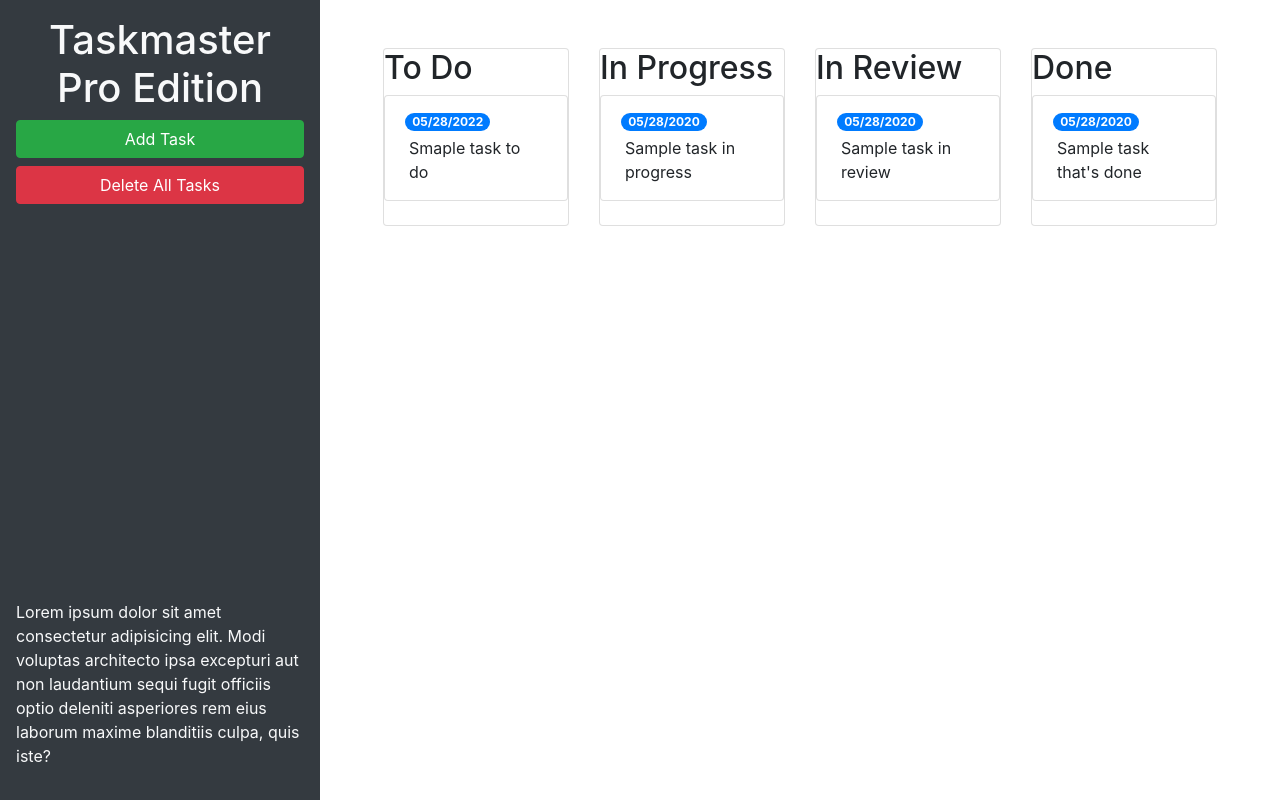
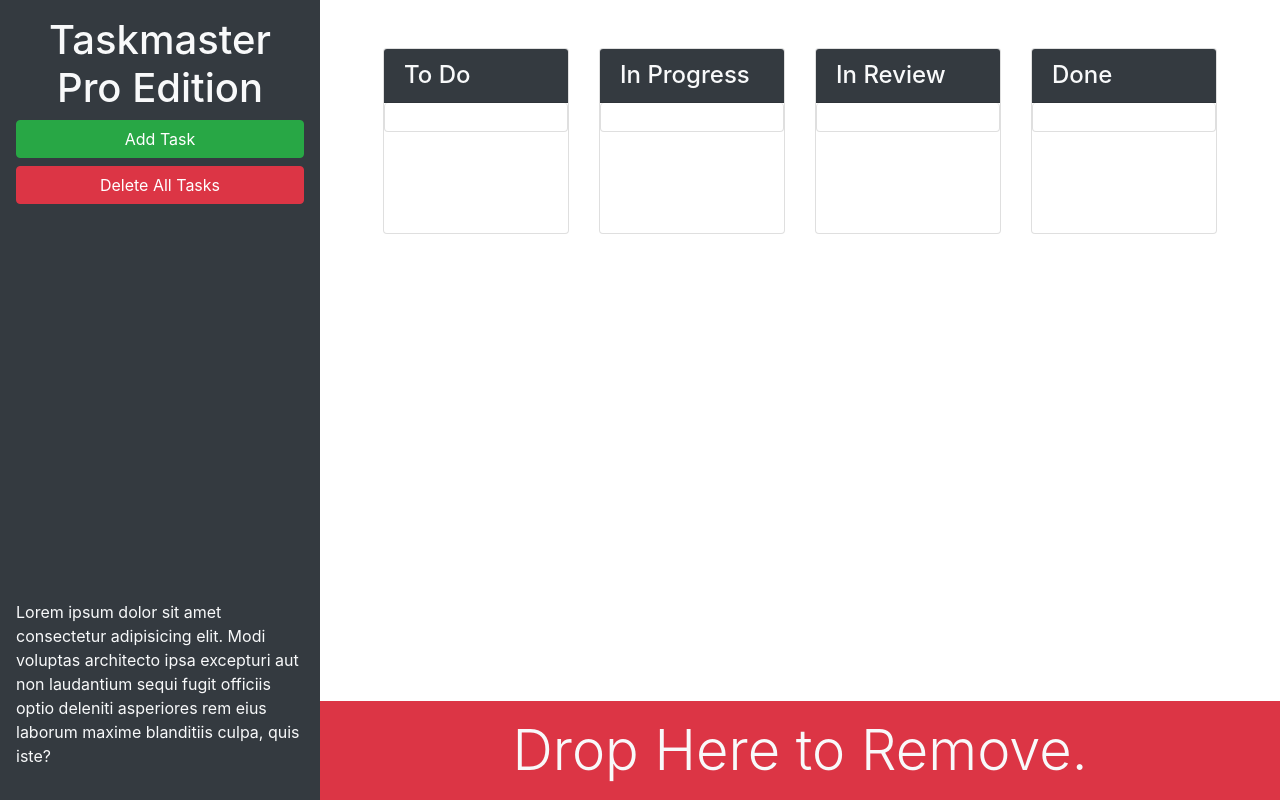
Before and after one commit to eraymond1/taskmaster-pro, a plain HTML site: page index.html in a window 1280 px wide. Drawn offline with nearby package versions, Linux system fonts and the light colour scheme.

Commit message:
added more bootstrap style to page and added trash bin. Created cards out of tasks

```diff
--- a/index.html
+++ b/index.html
@@ -13,17 +13,17 @@
 <body>
 
   <div class="row min-vh-100 no-gutters">
-    <header class="col-12 col-lg-3 bg-dark text-light d-flex flex-column p-4 p-lg-3">
+    <header class="col-12 col-lg-3 bg-dark text-light sticky-top d-flex flex-column p-4 p-lg-3">
       <h1 class="text-center">Taskmaster Pro Edition</h1>
       <button id="create-task" class="btn btn-block btn-success" data-toggle="modal" data-target="#task-form-modal">Add
         Task</button>
       <button id="remove-tasks" class="btn btn-block btn-danger">Delete All Tasks</button>
-      <p class="mt-auto">Lorem ipsum dolor sit amet consectetur adipisicing elit. Modi voluptas architecto ipsa
+      <p class="mt-auto d-none d-lg-block">Lorem ipsum dolor sit amet consectetur adipisicing elit. Modi voluptas architecto ipsa
         excepturi aut non
         laudantium sequi fugit officiis optio deleniti asperiores rem eius laborum maxime blanditiis culpa, quis iste?
       </p>
     </header>
-    <main class="col-12 col-lg-9">
+    <main class="col-12 col-lg-9 d-flex flex-column">
 
 
       <div class="m-5 row justify-content-around">
@@ -31,11 +31,11 @@
         <!--Todo Start-->
         <div class="col-12 col-md-6 col-xl-3 mb-3">
           <div class="card">
-            <h2>To Do</h2>
+            <h4 class="card-header bg-dark text-light">To Do</h4>
             <ul id="list-toDo" class="list-group">
               <li class="list-group-item">
-                <span class="badge badge-primary badge-pill">05/28/2022</span>
-                <p class="m-1">Smaple task to do</p>
+                <span class="badge badge-primary badge-pill"></span>
+                <p class="m-1"></p>
               </li>
             </ul>
           </div>
@@ -45,11 +45,11 @@
         <!--In progress start-->
         <div class="col-12 col-md-6 col-xl-3 mb-3">
           <div class="card">
-            <h2>In Progress</h2>
+            <h4 class="card-header bg-dark text-light">In Progress</h4>
             <ul id="list-inProgress" class="list-group">
               <li class="list-group-item">
-                <span class="badge badge-primary badge-pill">05/28/2020</span>
-                <p class="m-1">Sample task in progress</p>
+                <span class="badge badge-primary badge-pill"></span>
+                <p class="m-1"></p>
               </li>
             </ul>
           </div>
@@ -59,11 +59,11 @@
         <!--in review start-->
         <div class="col-12 col-md-6 col-xl-3 mb-3">
           <div class="card">
-            <h2>In Review</h2>
+            <h4 class="card-header bg-dark text-light">In Review</h4>
             <ul id="list-inReview" class="list-group">
               <li class="list-group-item">
-                <span class="badge badge-primary badge-pill">05/28/2020</span>
-                <p class="m-1">Sample task in review</p>
+                <span class="badge badge-primary badge-pill"></span>
+                <p class="m-1"></p>
               </li>
             </ul>
           </div>
@@ -73,11 +73,11 @@
         <!--done start-->
         <div class="col-12 col-md-6 col-xl-3 mb-3">
           <div class="card">
-            <h2>Done</h2>
+            <h4 class="card-header bg-dark text-light">Done</h4>
             <ul id="list-done" class="list-group">
               <li class="list-group-item">
-                <span class="badge badge-primary badge-pill">05/28/2020</span>
-                <p class="m-1">Sample task that's done</p>
+                <span class="badge badge-primary badge-pill"></span>
+                <p class="m-1"></p>
               </li>
             </ul>
           </div>
@@ -85,7 +85,11 @@
         <!--done end -->
       </div>
 
-
+      <div class="mt-auto" id="trash">
+        <div class="w-100 bg-danger p-3 text-center text-light display-4">
+          Drop Here to Remove.
+        </div>
+      </div>
 
     </main>
   </div>
```
